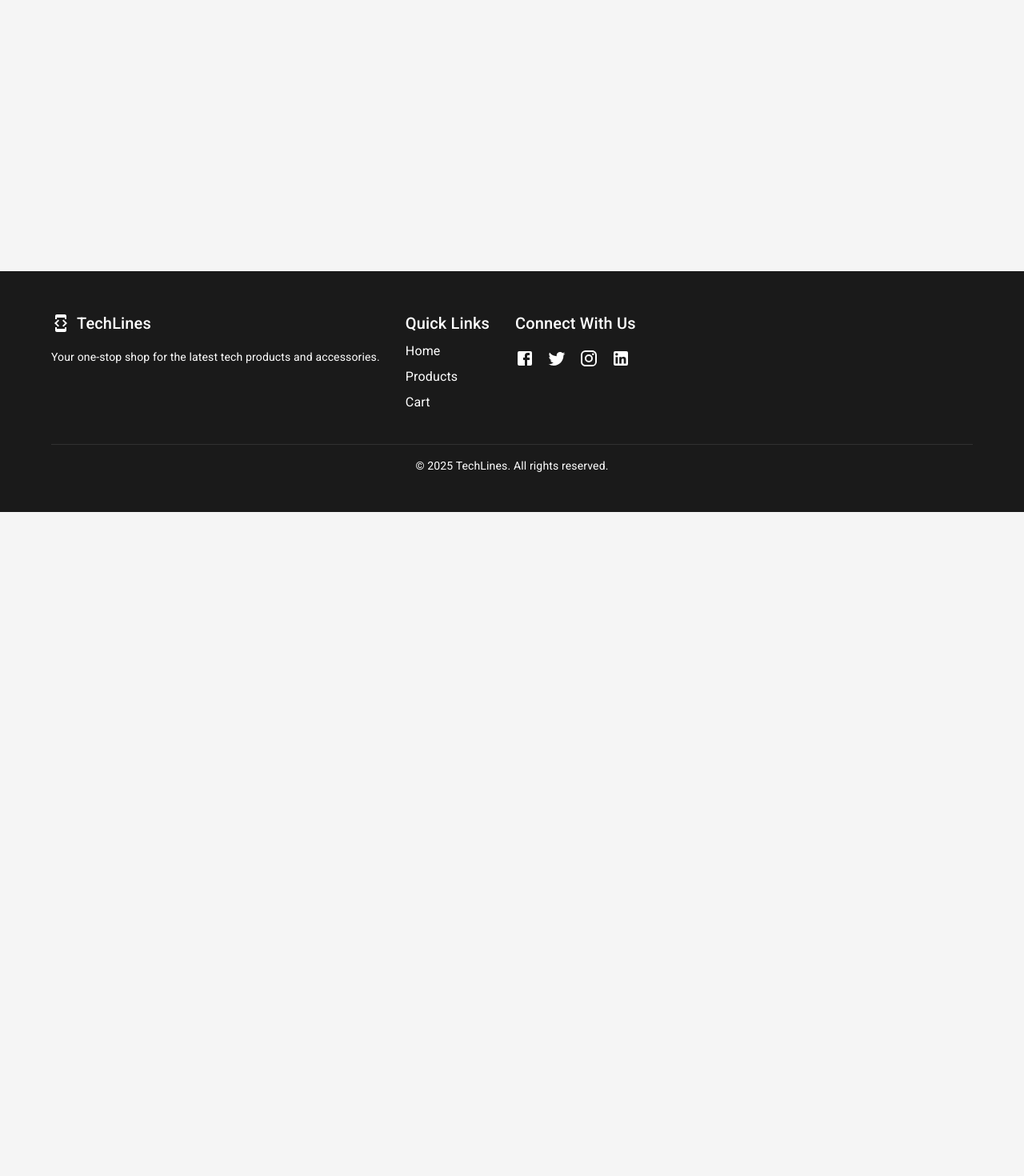
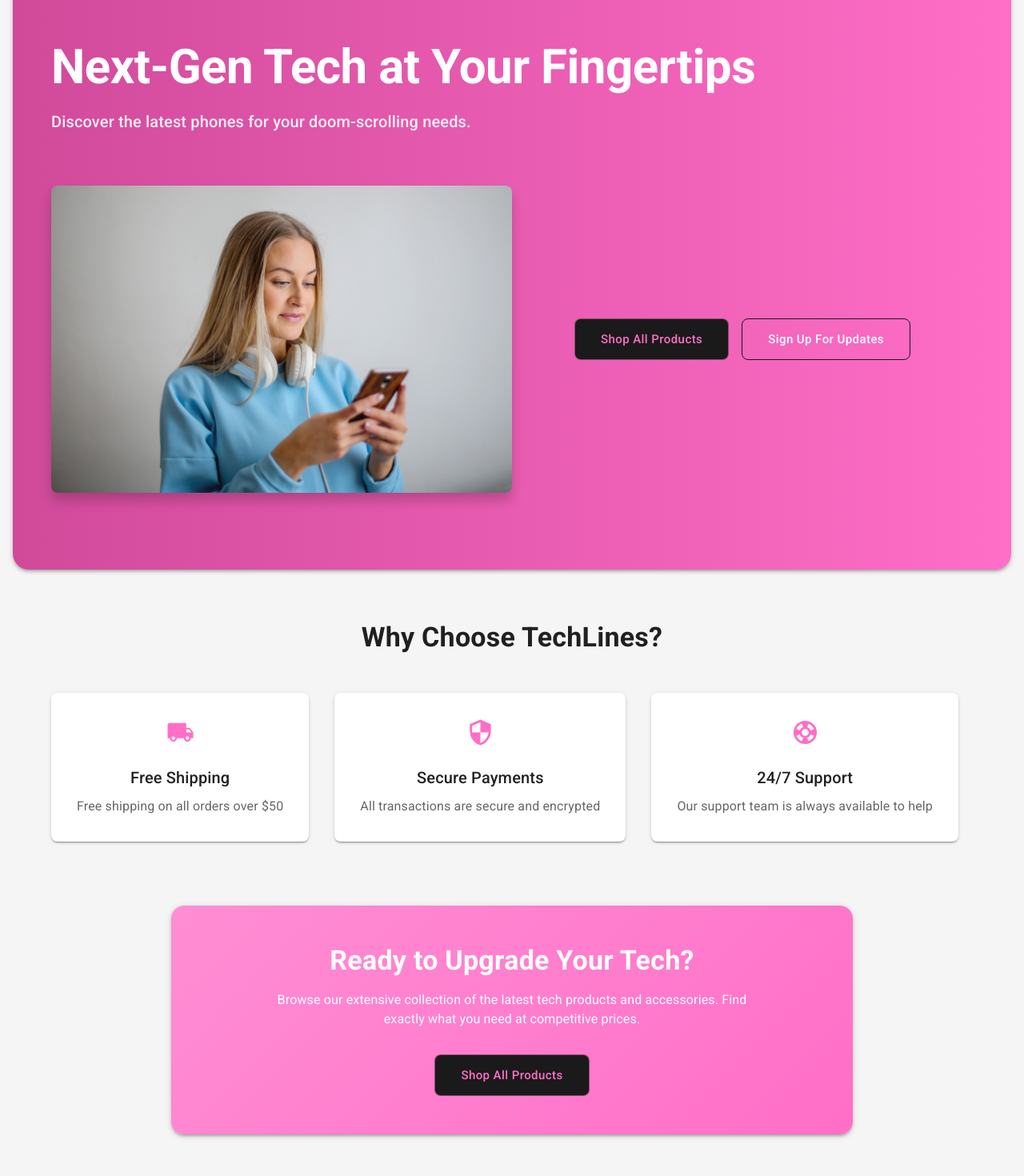
Before and after one commit to jasonLapina/techlines-ui, a React (Vite) app: page / in a window 1280 px wide. Shown: the part 160-1630 px from the top of the page at 80% size. Before the commit the page ends 800 px from the top, so only its background shows below. Built offline with nearby package versions, Linux system fonts and the light colour scheme.

Commit message:
init landing page

```diff
--- a/src/main.tsx
+++ b/src/main.tsx
@@ -15,7 +15,7 @@
 import { ThemeProvider } from "@mui/material/styles";
 import { ReactNode, useLayoutEffect } from "react";
 import CartPage from "./pages/Cart/CartPage.tsx";
-import Landing from "./pages/Landing.tsx";
+import Landing from "./pages/Landing/Landing.tsx";
 import ProductsPage from "./pages/Products/ProductsPage.tsx";
 import theme from "./theme.ts";
 
--- a/src/pages/Landing.tsx
+++ /dev/null
@@ -1,4 +0,0 @@
-const Landing = () => {
-  return <>i am landing</>;
-};
-export default Landing;
--- /dev/null
+++ b/src/pages/Landing/Landing.tsx
@@ -0,0 +1,238 @@
+import {
+  Box,
+  Button,
+  Container,
+  Grid,
+  Paper,
+  Stack,
+  Typography,
+  useTheme,
+} from "@mui/material";
+import { LocalShipping, Security, Support } from "@mui/icons-material";
+import { motion } from "motion/react";
+import Link from "../../components/Link.tsx";
+
+const Landing = () => {
+  const theme = useTheme();
+
+  return (
+    <Box>
+      {/* Hero Section */}
+      <Box
+        sx={{
+          background: `linear-gradient(to right, ${theme.palette.primary.dark}, ${theme.palette.primary.main})`,
+          color: "white",
+          py: { xs: 8, md: 12 },
+          mb: 8,
+          borderRadius: { xs: 0, md: "0 0 20px 20px" },
+          boxShadow: 3,
+        }}
+      >
+        <Container maxWidth="lg">
+          <Grid container spacing={4} alignItems="center">
+            <Box>
+              <motion.div
+                initial={{ opacity: 0, x: -50 }}
+                animate={{ opacity: 1, x: 0 }}
+                transition={{ duration: 0.8 }}
+              >
+                <Typography
+                  variant="h2"
+                  component="h1"
+                  fontWeight="bold"
+                  sx={{ mb: 2 }}
+                >
+                  Next-Gen Tech at Your Fingertips
+                </Typography>
+                <Typography variant="h6" sx={{ mb: 4, opacity: 0.9 }}>
+                  Discover the latest phones for your doom-scrolling needs.
+                </Typography>
+              </motion.div>
+            </Box>
+
+            <Box
+              component={motion.div}
+              initial={{ opacity: 0, y: 50 }}
+              animate={{ opacity: 1, y: 0 }}
+              transition={{ duration: 0.8, delay: 0.2 }}
+              sx={{
+                display: "grid",
+                alignItems: "center",
+                gridTemplateColumns: "1fr 1fr",
+                justifyItems: "center",
+              }}
+            >
+              <Box
+                component="img"
+                src="/images/landing-light.jpg"
+                alt="Latest tech devices"
+                sx={{
+                  width: "100%",
+                  height: "auto",
+                  maxHeight: 400,
+                  objectFit: "cover",
+                  display: "block",
+                  mx: "auto",
+                  borderRadius: 2,
+                  boxShadow: "0px 10px 15px rgba(0, 0, 0, 0.2)",
+                }}
+              />
+              <Stack useFlexGap direction="row" gap={2}>
+                <Button
+                  variant="outlined"
+                  size="large"
+                  sx={{
+                    width: "fit-content",
+                    py: 1.5,
+                    px: 4,
+                    backgroundColor: "secondary.main",
+                    "&:hover": {
+                      backgroundColor: "secondary.dark",
+                    },
+                  }}
+                >
+                  Shop All Products
+                </Button>
+                <Button
+                  variant="outlined"
+                  size="large"
+                  sx={{
+                    width: "fit-content",
+                    py: 1.5,
+                    px: 4,
+                    borderColor: "secondary.main",
+                    color: "white",
+                  }}
+                >
+                  Sign Up For Updates
+                </Button>
+              </Stack>
+            </Box>
+          </Grid>
+        </Container>
+      </Box>
+
+      {/* Features Section */}
+      <Container maxWidth="lg" sx={{ mb: 10 }}>
+        <Typography
+          variant="h4"
+          component="h2"
+          textAlign="center"
+          fontWeight="bold"
+          sx={{ mb: 6 }}
+        >
+          Why Choose TechLines?
+        </Typography>
+
+        <Grid container spacing={4}>
+          {[
+            {
+              icon: <LocalShipping fontSize="large" color="primary" />,
+              title: "Free Shipping",
+              description: "Free shipping on all orders over $50",
+            },
+            {
+              icon: <Security fontSize="large" color="primary" />,
+              title: "Secure Payments",
+              description: "All transactions are secure and encrypted",
+            },
+            {
+              icon: <Support fontSize="large" color="primary" />,
+              title: "24/7 Support",
+              description: "Our support team is always available to help",
+            },
+          ].map((feature, index) => (
+            <Box>
+              <motion.div
+                initial={{ opacity: 0, y: 30 }}
+                animate={{ opacity: 1, y: 0 }}
+                transition={{ duration: 0.5, delay: index * 0.1 }}
+              >
+                <Paper
+                  elevation={2}
+                  sx={{
+                    p: 4,
+                    height: "100%",
+                    display: "flex",
+                    flexDirection: "column",
+                    alignItems: "center",
+                    textAlign: "center",
+                    borderRadius: 2,
+                    transition:
+                      "transform 0.3s ease-in-out, box-shadow 0.3s ease-in-out",
+                    "&:hover": {
+                      transform: "translateY(-5px)",
+                      boxShadow: 6,
+                    },
+                  }}
+                >
+                  <Box sx={{ mb: 2 }}>{feature.icon}</Box>
+                  <Typography variant="h6" component="h3" sx={{ mb: 1 }}>
+                    {feature.title}
+                  </Typography>
+                  <Typography variant="body1" color="text.secondary">
+                    {feature.description}
+                  </Typography>
+                </Paper>
+              </motion.div>
+            </Box>
+          ))}
+        </Grid>
+      </Container>
+
+      {/* Call to Action */}
+      <Container maxWidth="md" sx={{ mb: 10 }}>
+        <motion.div
+          initial={{ opacity: 0, y: 30 }}
+          animate={{ opacity: 1, y: 0 }}
+          transition={{ duration: 0.8 }}
+        >
+          <Paper
+            elevation={3}
+            sx={{
+              p: { xs: 4, md: 6 },
+              borderRadius: 4,
+              background: `linear-gradient(135deg, ${theme.palette.primary.light}, ${theme.palette.primary.main})`,
+              color: "white",
+              textAlign: "center",
+            }}
+          >
+            <Typography
+              variant="h4"
+              component="h2"
+              fontWeight="bold"
+              sx={{ mb: 2 }}
+            >
+              Ready to Upgrade Your Tech?
+            </Typography>
+            <Typography
+              variant="body1"
+              sx={{ mb: 4, maxWidth: 600, mx: "auto" }}
+            >
+              Browse our extensive collection of the latest tech products and
+              accessories. Find exactly what you need at competitive prices.
+            </Typography>
+            <Link to="/products">
+              <Button
+                variant="outlined"
+                size="large"
+                sx={{
+                  py: 1.5,
+                  px: 4,
+                  backgroundColor: "secondary.main",
+                  "&:hover": {
+                    backgroundColor: "secondary.dark",
+                  },
+                }}
+              >
+                Shop All Products
+              </Button>
+            </Link>
+          </Paper>
+        </motion.div>
+      </Container>
+    </Box>
+  );
+};
+
+export default Landing;
```
